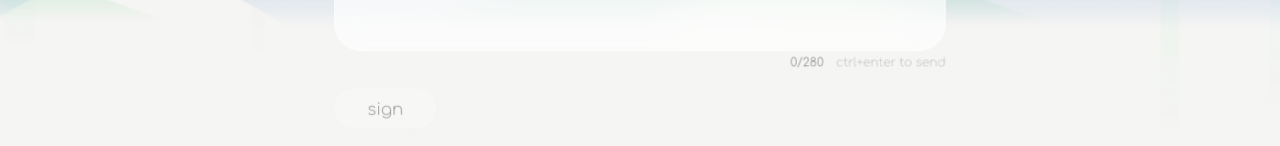
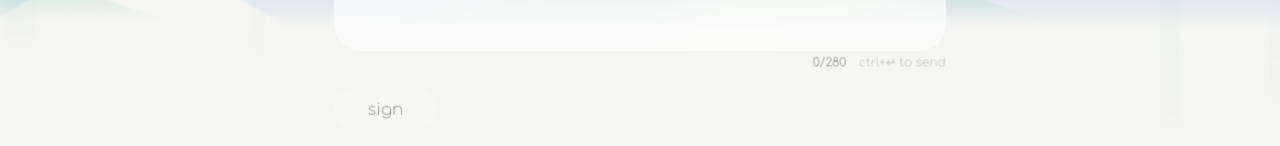
Before and after one commit to phareim/phareim.no, a Nuxt app: page /guestbook in a window 1280 px wide. Shown: the part 285-431 px from the top of the page. Built offline with nearby package versions, Linux system fonts and the light colour scheme; no server answers; a web font is replaced by a local one.

Commit message:
fix(guestbook): show platform-appropriate keyboard shortcut in textarea hint
Mac users see ⌘↵, everyone else sees ctrl+↵. Detected on mount via
navigator.userAgent so SSR always renders a neutral fallback.

https://claude.ai/code/session_01JpUyQDx9CRZBvFprhDUGbQ

```diff
--- a/pages/guestbook.vue
+++ b/pages/guestbook.vue
@@ -40,7 +40,7 @@
           ></textarea>
           <span class="gb-char-count" :class="{ warn: form.message.length > 240 }">
             {{ form.message.length }}/280
-            <span class="gb-hint">ctrl+enter to send</span>
+            <span class="gb-hint">{{ submitHint }}</span>
           </span>
         </div>
 
@@ -133,6 +133,10 @@ async function submit() {
     submitting.value = false
   }
 }
+
+const isMac = ref(false)
+onMounted(() => { isMac.value = /Mac|iPhone|iPad/i.test(navigator.userAgent) })
+const submitHint = computed(() => isMac.value ? '⌘↵ to send' : 'ctrl+↵ to send')
 
 onBeforeUnmount(() => {
   if (newEntryTimer !== null) clearTimeout(newEntryTimer)
```
